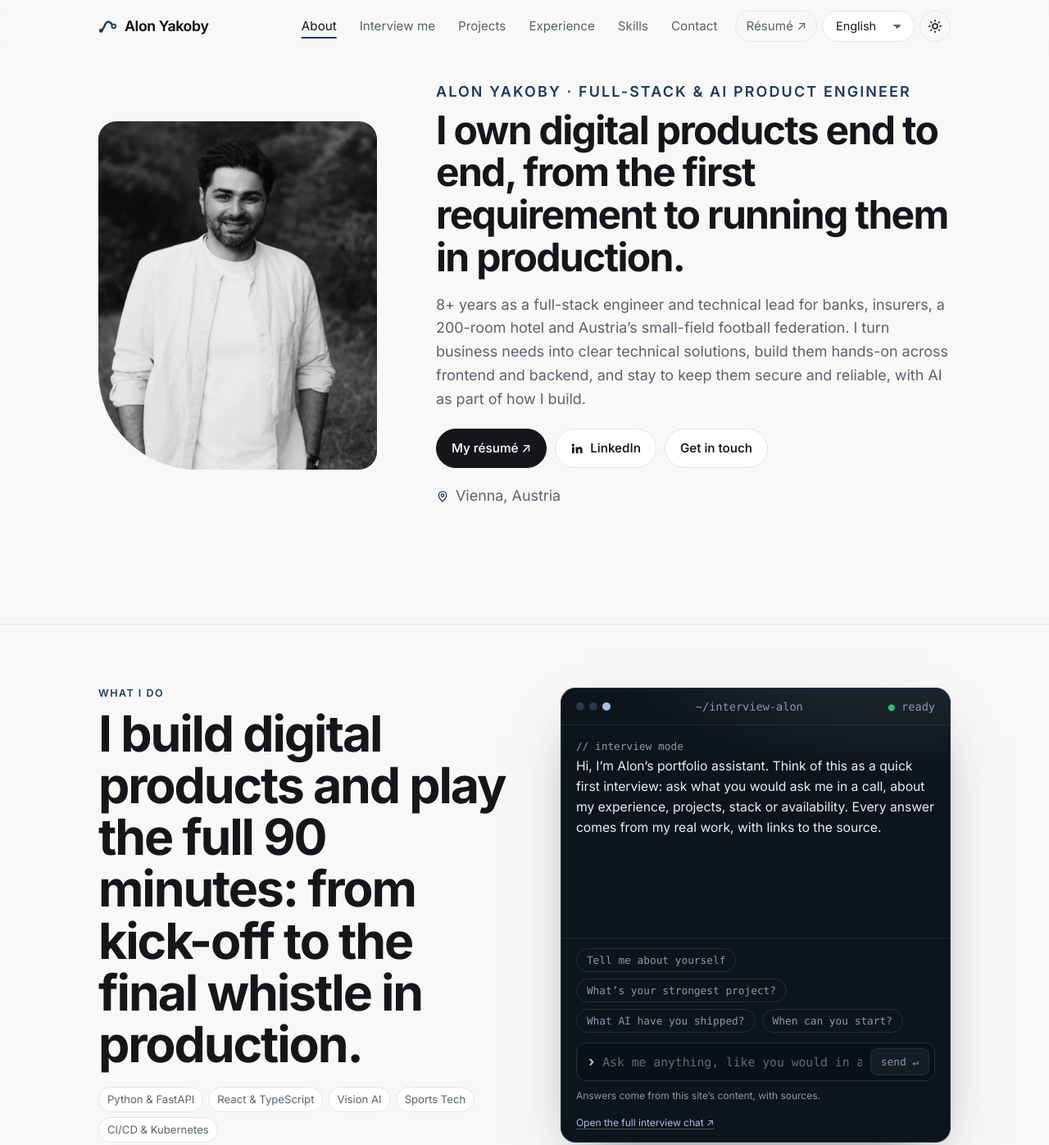
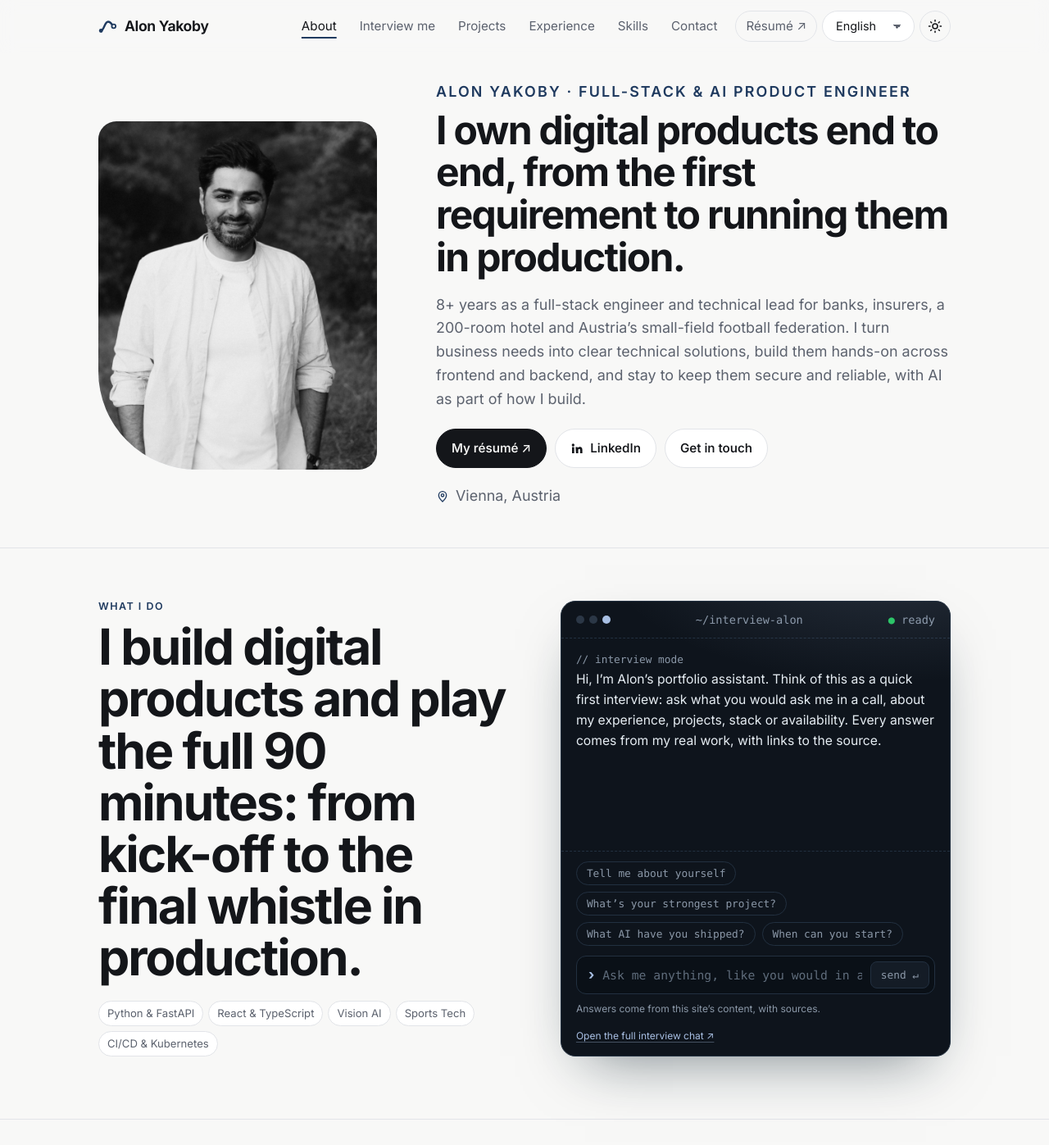
Before and after one commit to oekfbIT/alon-web, a website built with Vite: page index.html in a window 1280 px wide. Shown: the top 1397 px of the page at 82% size. Built offline with nearby package versions, Linux system fonts and the light colour scheme; files whose address does not match are found by name.

Commit message:
Tighten space between hero and What I do
Co-Authored-By: Claude Opus 5.5 <noreply@anthropic.com>
Claude-Session: https://claude.ai/code/session_01FJygHpV55J48rXnVK8FxqS

```diff
--- a/src/style.css
+++ b/src/style.css
@@ -1122,7 +1122,9 @@ span.mv-jersey { cursor: default; flex: none; }
 /* =========================================================
    Restructure 3: About first, interview chat, project grid
    ========================================================= */
-#about { padding-top: clamp(20px, 3vw, 36px); }
+#about { padding-top: clamp(20px, 3vw, 36px); padding-bottom: clamp(28px, 4vw, 48px); }
+#about .about { margin-bottom: 0; }
+#ask-me { padding-top: clamp(36px, 5vw, 64px); }
 #about .pill { margin-bottom: 12px; }
 .about-title { font-size: clamp(2rem, 4vw, 3rem); font-weight: 650; letter-spacing: -0.03em; line-height: 1.08; margin-bottom: 18px; }
 
```
